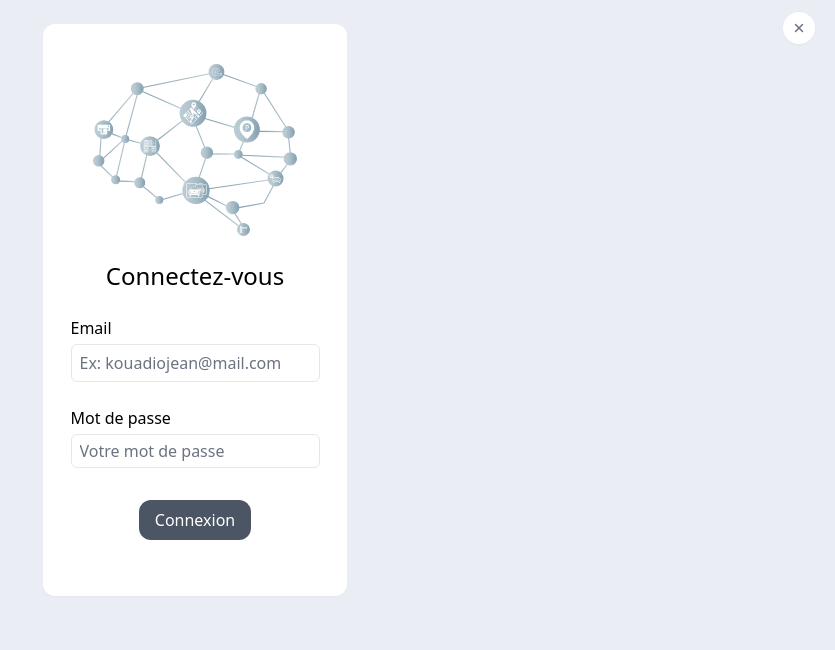
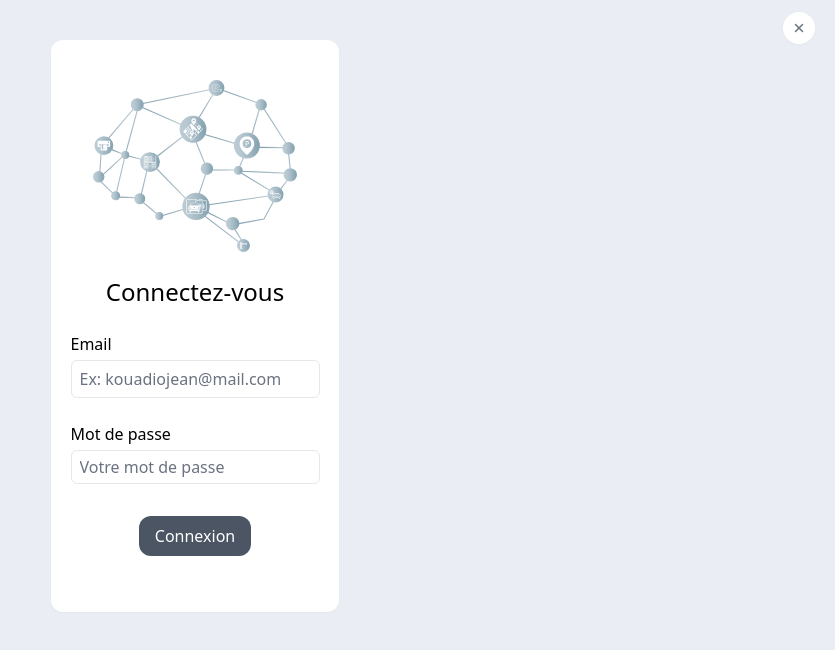
Before and after one commit to Ni3tzsch/ukale-1, a React (Vite) app in the folder frontend/: page /login in a window 1280 px wide. Shown: the top 650 px of the page, without its empty margins (445-1280 px from the left). Built offline with nearby package versions, Linux system fonts and the light colour scheme.

Commit message:
fix login padding

```diff
--- a/frontend/src/pages/Login/Login.jsx
+++ b/frontend/src/pages/Login/Login.jsx
@@ -5,7 +5,7 @@ import { LoginForm } from './UI/LoginForm'
 
 function Login() {
   return (
-    <div id="login" className="relative pt-6 pb-10">
+    <div id="login" className="relative pt-10 pb-10">
       <Link to="/" className="login-back-btn group">
         <IoClose className="text-gray-500 group-hover:text-white" />
       </Link>
--- a/frontend/src/pages/Login/UI/LoginForm.jsx
+++ b/frontend/src/pages/Login/UI/LoginForm.jsx
@@ -9,7 +9,7 @@ function LoginForm() {
   }
 
   return (
-    <div className="light-shadow mx-auto w-fit rounded-xl bg-white px-6 pt-10 pb-14">
+    <div className="light-shadow mx-auto w-fit rounded-xl bg-white px-4 pt-10 pb-14">
       <div className="w-full">
         <div className="mx-auto aspect-video w-64">
           <img
```
